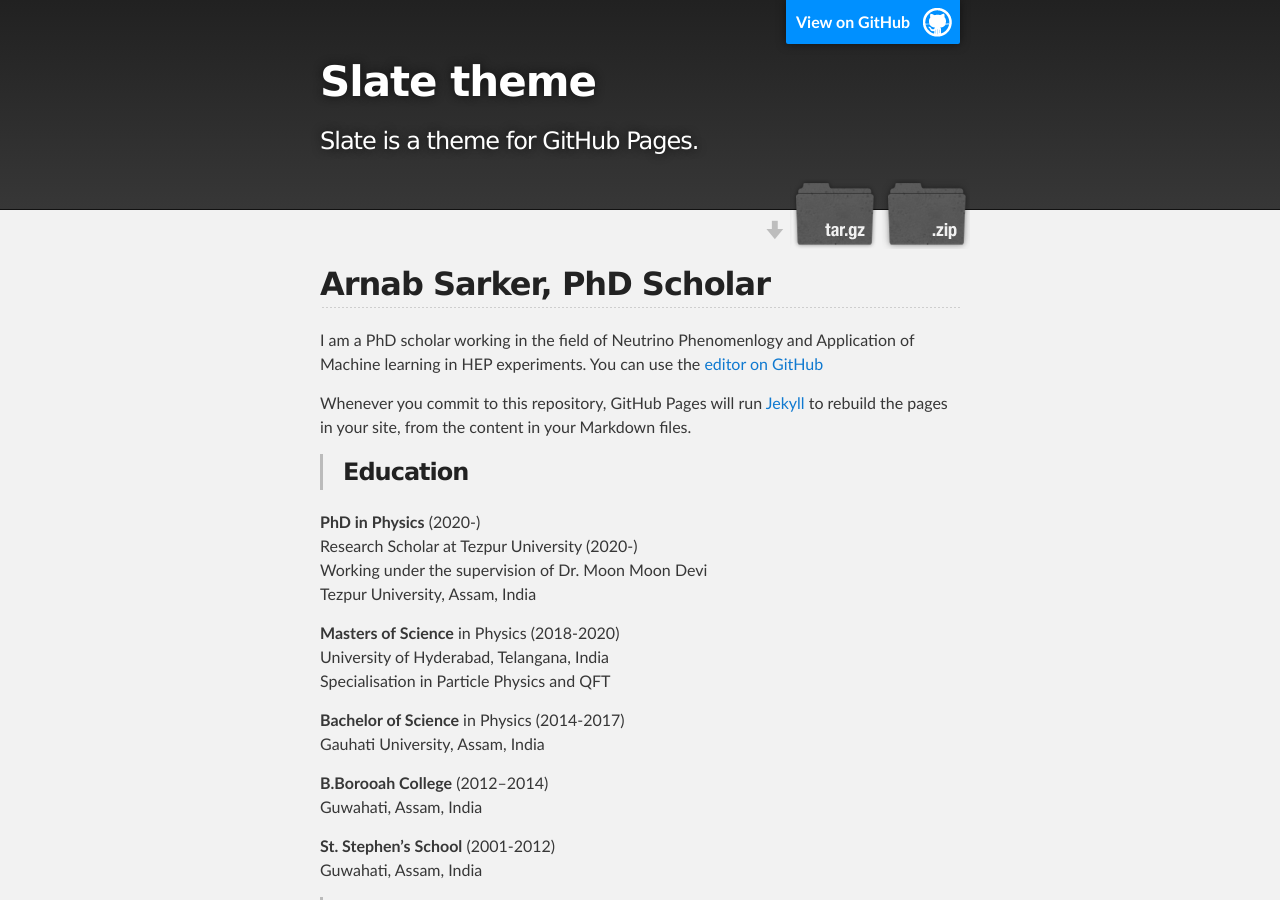
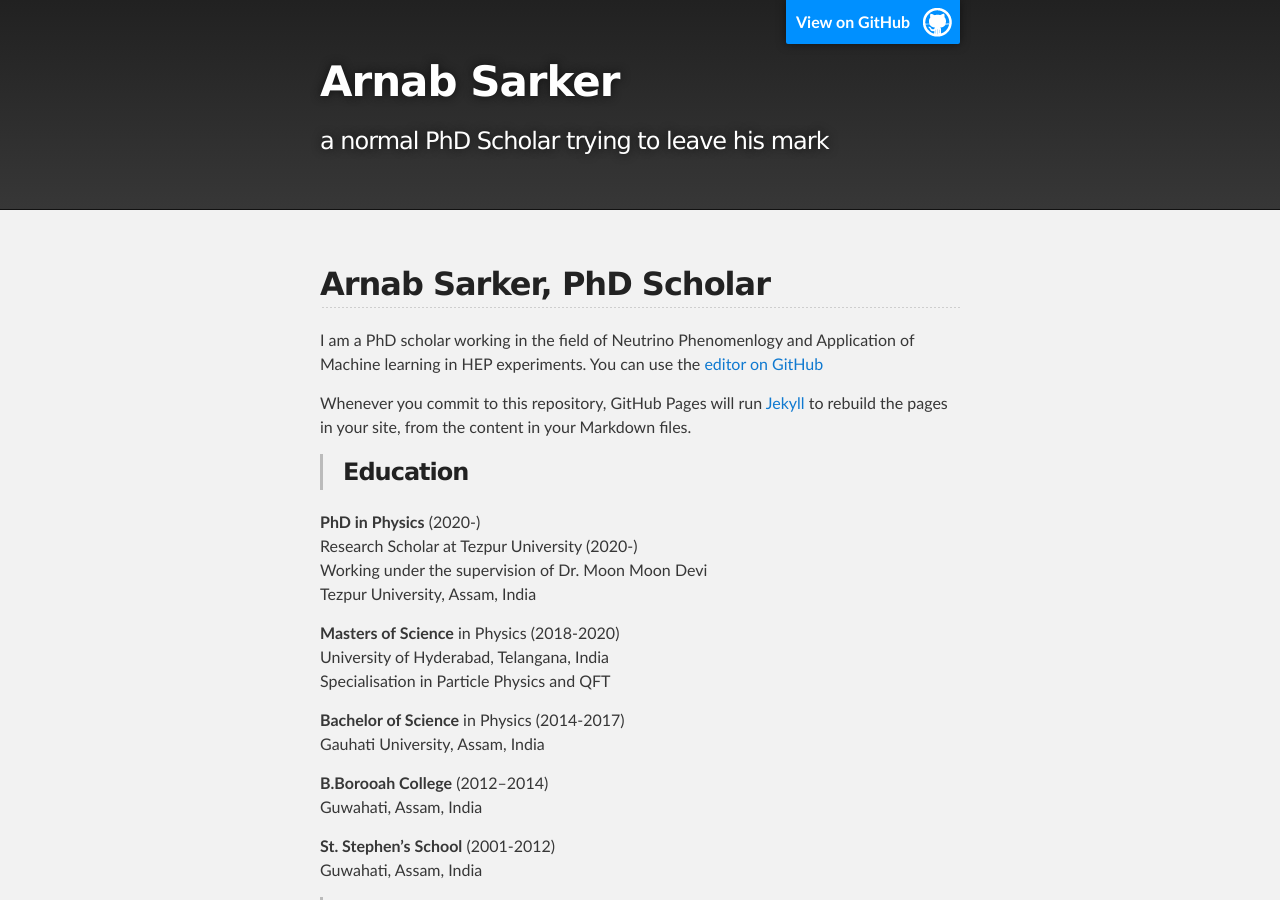
Before and after one commit to Arnab-Sarker/aaaa, a Jekyll site: the page built from index.md, in a window 1280 px wide and 900 px high. Built offline with Jekyll 4.4.1, drawn with Linux system fonts in a browser that asks for light colours; our own code applies the rules of GitHub Pages for plain Markdown files; some of the changed text lies outside the part shown.

Commit message:
Update _config.yml

```diff
--- a/_config.yml
+++ b/_config.yml
@@ -1,5 +1,5 @@
-title: Slate theme
-description: Slate is a theme for GitHub Pages.
-show_downloads: true
+title: Arnab Sarker
+description: a normal PhD Scholar trying to leave his mark
+show_downloads: false
 google_analytics:
 theme: jekyll-theme-slate
```
